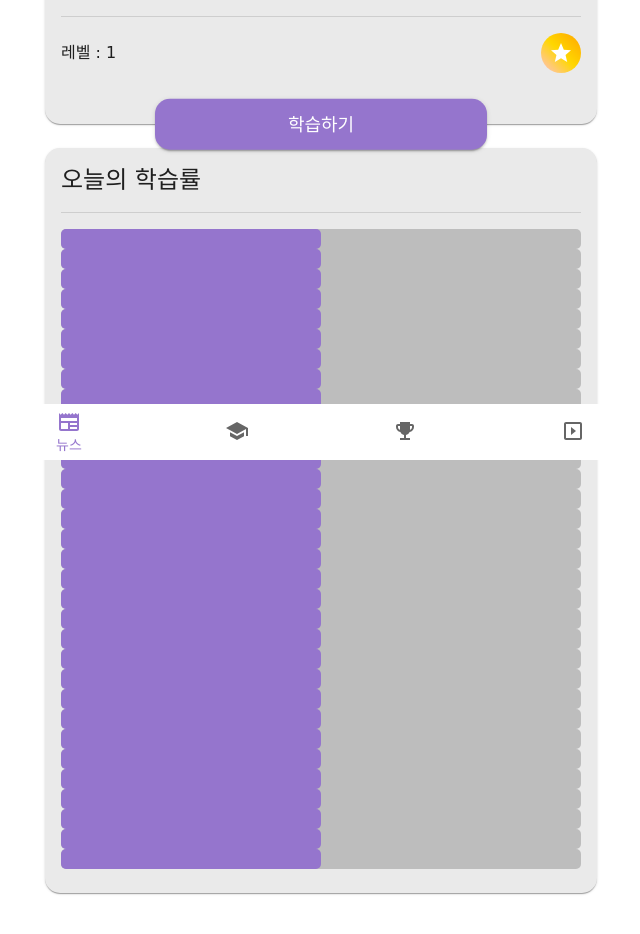
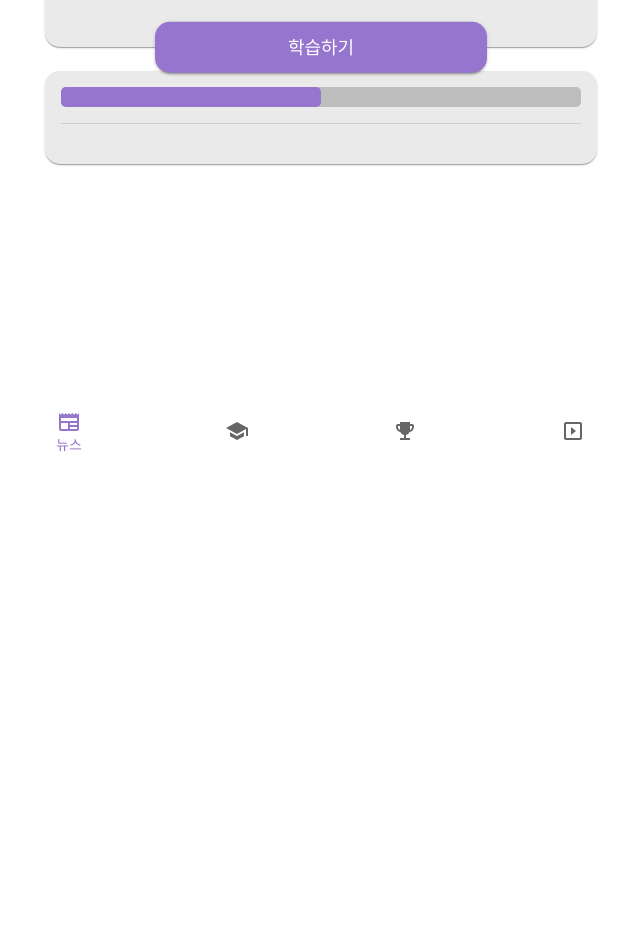
Before and after one commit to SVM-TEAM/bokka-client, a React (Create React App) app: page /home/learn in a window 1280 px wide. Shown: the part 340-1274 px from the top of the page, without its empty margins (319-959 px from the left). After the commit the page ends 800 px from the top, so only its background shows below. Built offline with nearby package versions, Linux system fonts and the light colour scheme.

Commit message:
[BUGFIX] 메인 페이지 [RV] - 메인 학습 컨텐츠 UI 수정

```diff
--- a/src/components/molecules/contents/main/LearnContent.tsx
+++ b/src/components/molecules/contents/main/LearnContent.tsx
@@ -25,8 +25,6 @@ const LearnContent = () => {
           borderRadius: '15px',
         }}
       >
-        <CardHeader title={<LinearBar progress={50} />} />
-        <Divider variant="middle" />
         <CardMedia
           component="img"
           image="https://i1.sndcdn.com/avatars-g8wTS6RFcvm07Ein-Gru6Lg-t240x240.jpg"
@@ -88,38 +86,17 @@ const LearnContent = () => {
           backgroundColor: '#EAEAEA',
           borderRadius: '15px',
           display: 'flex',
-          flexDirection: 'column', // 이를 통해 CardContent가 flex-grow를 사용하여 남은 공간을 채울 수 있음
+          flexDirection: 'column',
         }}
       >
-        <CardHeader title="오늘의 학습률" />
+        <CardHeader title={<LinearBar progress={50} />} />
         <Divider variant="middle" />
         <CardContent
           sx={{
-            overflowY: 'auto', // 내용이 세로로 넘칠 경우 스크롤바 생성
-            flexGrow: 1, // CardContent가 카드 내에서 가능한 많은 공간을 차지하도록 함
+            overflowY: 'auto',
+            flexGrow: 1,
           }}
-        >
-          <LinearBar progress={50} />
-          <LinearBar progress={50} /> <LinearBar progress={50} />{' '}
-          <LinearBar progress={50} />
-          <LinearBar progress={50} /> <LinearBar progress={50} />{' '}
-          <LinearBar progress={50} /> <LinearBar progress={50} />
-          <LinearBar progress={50} />
-          <LinearBar progress={50} /> <LinearBar progress={50} />{' '}
-          <LinearBar progress={50} />
-          <LinearBar progress={50} /> <LinearBar progress={50} />{' '}
-          <LinearBar progress={50} /> <LinearBar progress={50} />
-          <LinearBar progress={50} />
-          <LinearBar progress={50} /> <LinearBar progress={50} />{' '}
-          <LinearBar progress={50} />
-          <LinearBar progress={50} /> <LinearBar progress={50} />{' '}
-          <LinearBar progress={50} /> <LinearBar progress={50} />
-          <LinearBar progress={50} />
-          <LinearBar progress={50} /> <LinearBar progress={50} />{' '}
-          <LinearBar progress={50} />
-          <LinearBar progress={50} /> <LinearBar progress={50} />{' '}
-          <LinearBar progress={50} /> <LinearBar progress={50} />
-        </CardContent>
+        ></CardContent>
       </Card>
     </>
   );
```
